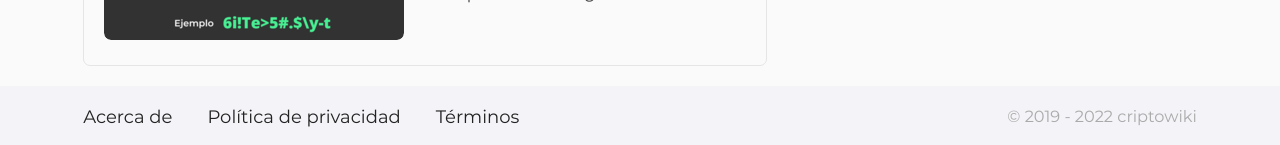
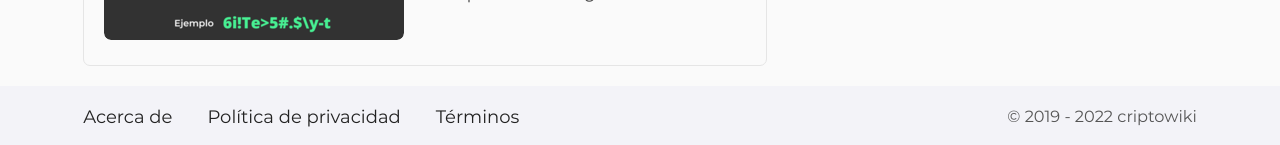
Before and after one commit to criptowiki/criptowiki, a Jekyll site: the page built from index.html, in a window 1280 px wide and 1400 px high, scrolled down 91 px. Shown: the part 1252-1397 px from the top of the window. Built offline with Jekyll 4.4.1, drawn with Linux system fonts in a browser that asks for light colours; some web fonts are replaced.

Commit message:
Fix low contrast text (#39)

```diff
--- a/assets/css/main.sass
+++ b/assets/css/main.sass
@@ -90,7 +90,7 @@
 #copyright
     float: right
     font-size: 0.9em
-    color: $gray-strong
+    color: #555
 
 
 /** 404 **/
```
